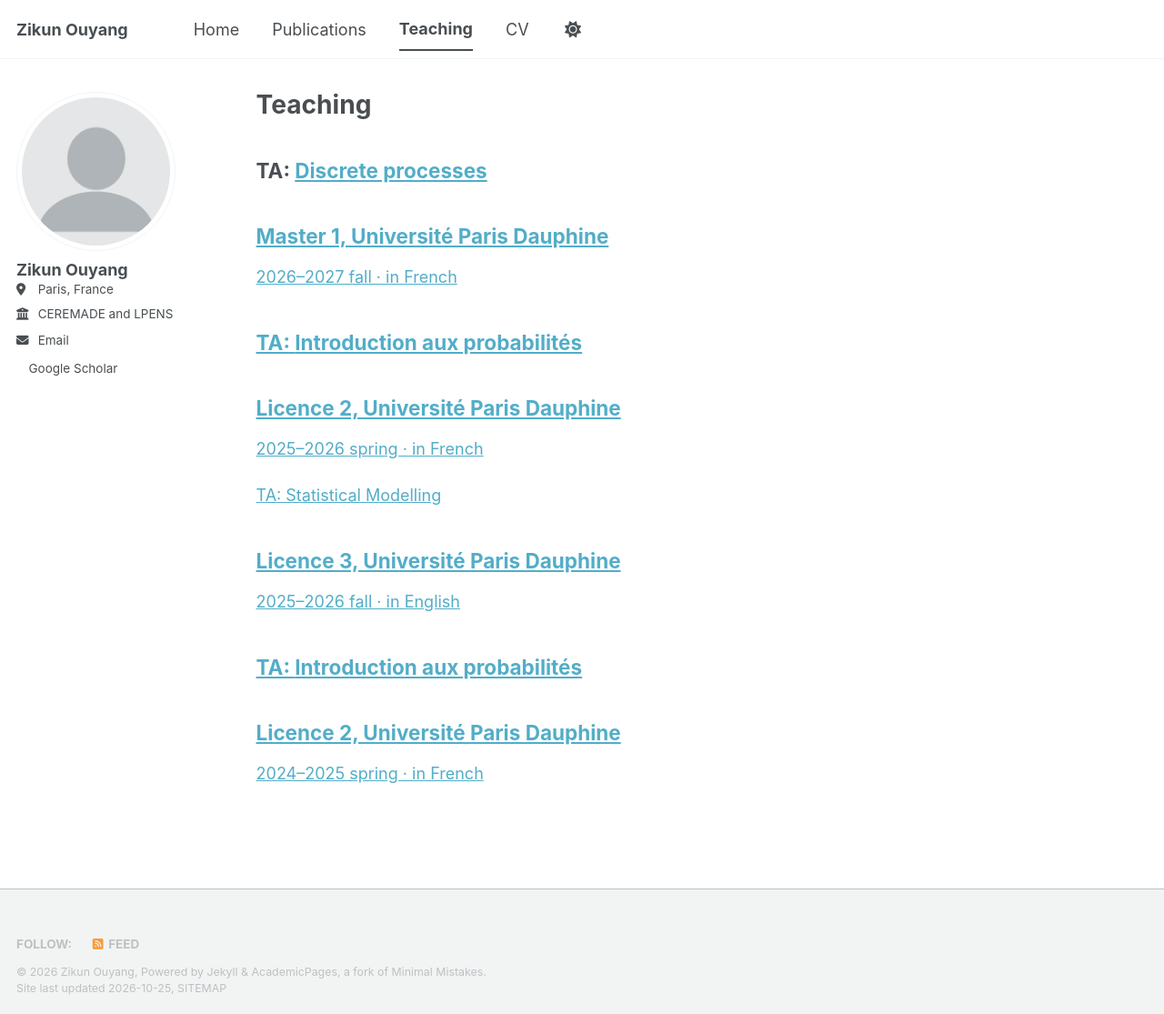
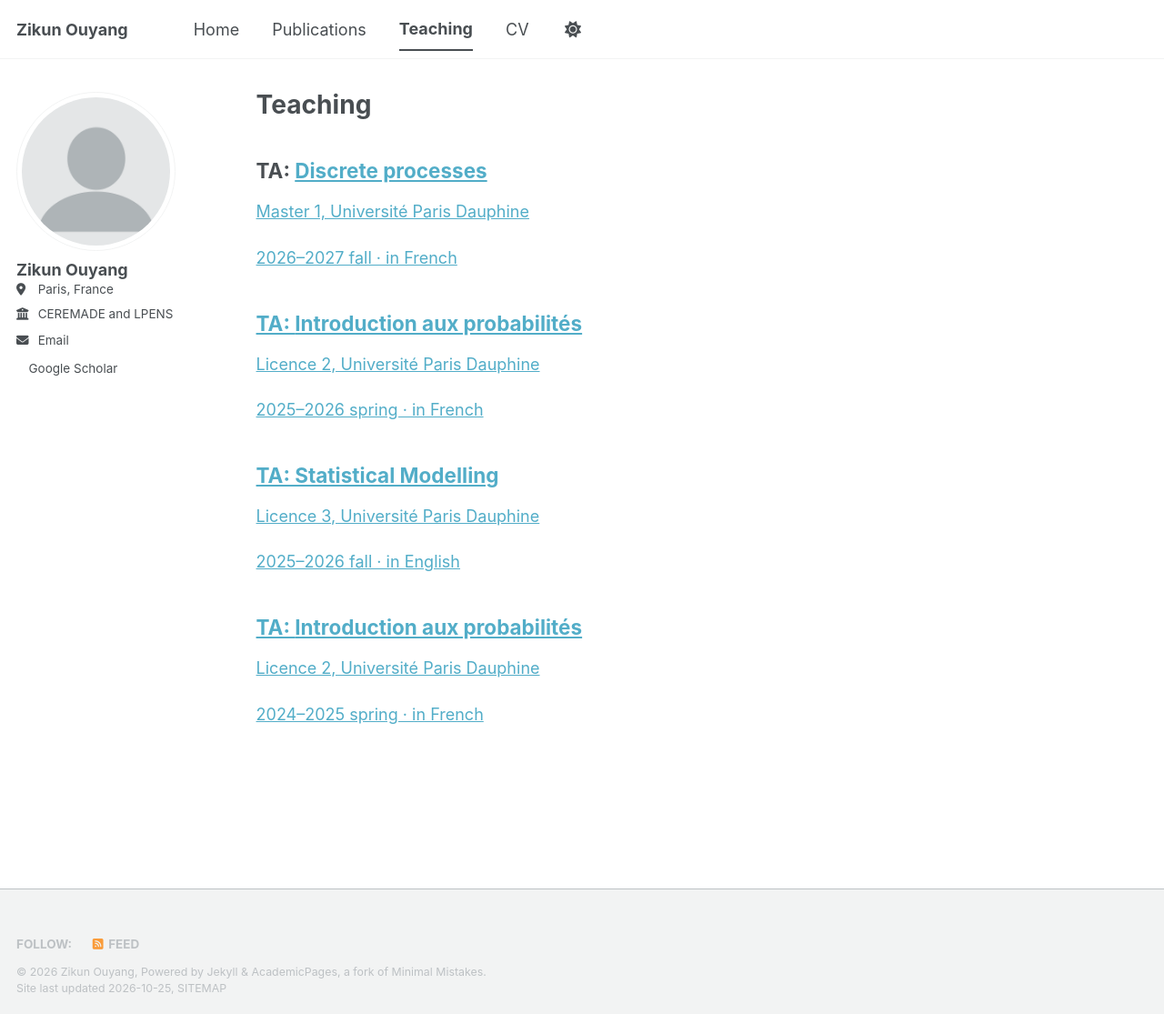
Before and after one commit to ZikunOuyang/zikunouyang.github.io, a Jekyll site: the page built from _pages/teaching.html, in a window 1280 px wide and 1115 px high. Shown: the whole window at 91% size. Built offline with Jekyll 4.4.1, drawn with Linux system fonts in a browser that asks for light colours; a style sheet for code colours, icons or effects is not loaded.

```diff
--- a/_pages/teaching.html
+++ b/_pages/teaching.html
@@ -6,17 +6,17 @@ author_profile: true
 ---
 
 <h2>TA: <a href="https://www.ceremade.dauphine.fr/~forien/#Enseignement"> Discrete processes</h2>
-<h2><a href="https://dauphine.psl.eu/formations/masters/mathematiques-et-applications/1re-annee-de-master-majeure-statistiques/programme"> Master 1, Université Paris Dauphine</h2>
+<p><a href="https://dauphine.psl.eu/formations/masters/mathematiques-et-applications/1re-annee-de-master-majeure-statistiques/programme"> Master 1, Université Paris Dauphine</p>
 <p>2026–2027 fall · in French</p>
 
 <h2>TA: <a href="https://www.ceremade.dauphine.fr/~detiliere/enseignement.html"> Introduction aux probabilités</a></h2>
-<h2><a href="https://dauphine.psl.eu/formations/licences/informatique-des-organisations/l2-mathematiques-informatique/programme"> Licence 2, Université Paris Dauphine</h2>
+<p><a href="https://dauphine.psl.eu/formations/licences/informatique-des-organisations/l2-mathematiques-informatique/programme"> Licence 2, Université Paris Dauphine</p>
 <p>2025–2026 spring · in French</p>
 
-<p>TA: Statistical Modelling</p>
-<h2><a href="https://dauphine.psl.eu/formations/licences/mathematiques/l3-mathematiques-appliquees/programme"> Licence 3, Université Paris Dauphine</h2>
+<h2>TA: Statistical Modelling</h2>
+<p><a href="https://dauphine.psl.eu/formations/licences/mathematiques/l3-mathematiques-appliquees/programme"> Licence 3, Université Paris Dauphine</p>
 <p>2025–2026 fall ·  in English</p>
 
 <h2>TA: <a href="https://www.ceremade.dauphine.fr/~detiliere/enseignement.html"> Introduction aux probabilités</h2>
-<h2><a href="https://dauphine.psl.eu/formations/licences/informatique-des-organisations/l2-mathematiques-informatique/programme"> Licence 2, Université Paris Dauphine</h2>
+<p><a href="https://dauphine.psl.eu/formations/licences/informatique-des-organisations/l2-mathematiques-informatique/programme"> Licence 2, Université Paris Dauphine</p>
 <p>2024–2025 spring · in French</p>
```
